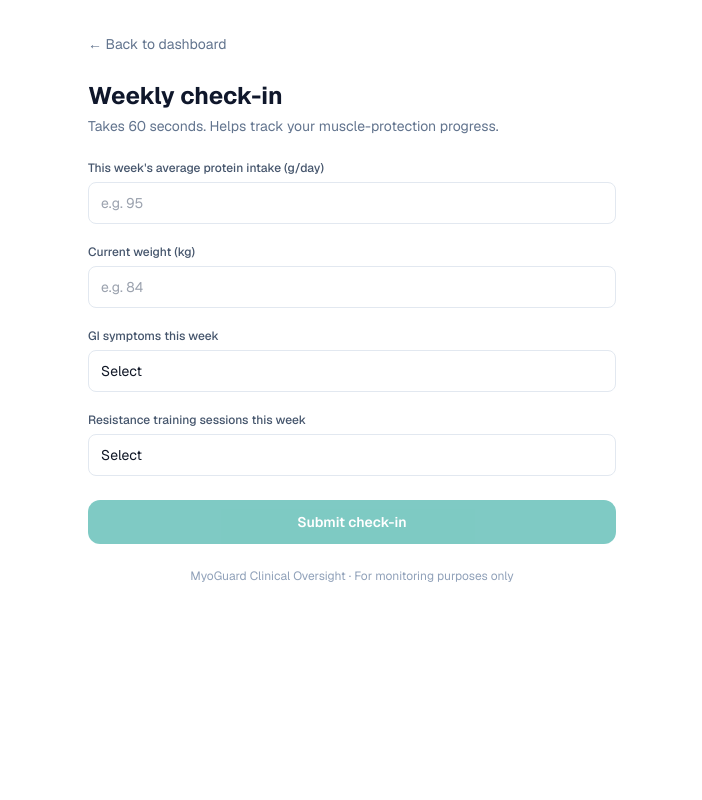
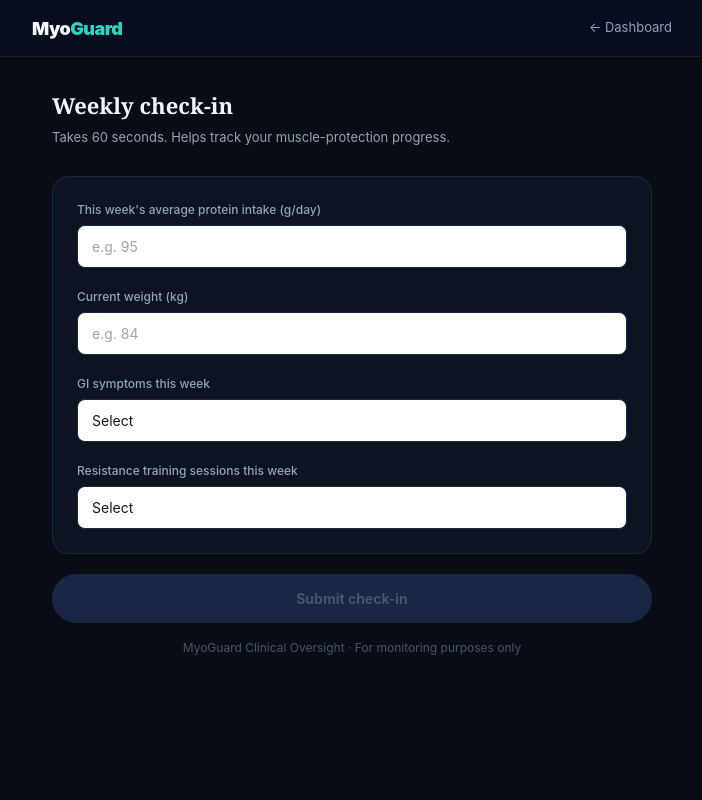
Before and after one commit to MyoGuardProtocol/myoguard-web, a Next.js app: page /dashboard/checkin in a window 1280 px wide. Shown: the top 800 px of the page, without its empty margins (288-990 px from the left). Built offline with nearby package versions, Linux system fonts and the light colour scheme.

Commit message:
feat: check-in page Midnight Silk reskin — logic unchanged

```diff
--- a/app/dashboard/checkin/page.tsx
+++ b/app/dashboard/checkin/page.tsx
@@ -13,47 +13,112 @@ export default function CheckinPage() {
     setSubmitted(true);
   }
 
+  const nav = (
+    <nav style={{
+      background: "#060D1E",
+      borderBottom: "1px solid rgba(255,255,255,0.07)",
+      position: "sticky", top: 0, zIndex: 50,
+      padding: "0 20px",
+    }}>
+      <div style={{ maxWidth: "640px", margin: "0 auto",
+        display: "flex", alignItems: "center",
+        justifyContent: "space-between", height: "56px" }}>
+        <a href="/dashboard" style={{ textDecoration: "none",
+          fontSize: "18px", fontWeight: "900",
+          letterSpacing: "-0.03em", color: "#F8FAFC" }}>
+          Myo<span style={{ color: "#2DD4BF" }}>Guard</span>
+        </a>
+        <a href="/dashboard" style={{ fontSize: "13px",
+          color: "#94A3B8", textDecoration: "none" }}>
+          ← Dashboard
+        </a>
+      </div>
+    </nav>
+  );
+
   if (submitted) {
     return (
-      <div className="min-h-screen bg-white flex items-center justify-center px-6">
-        <div className="max-w-md w-full text-center flex flex-col gap-4">
-          <div className="w-12 h-12 rounded-full bg-teal-100 flex items-center justify-center mx-auto">
-            <svg className="w-6 h-6 text-teal-600" fill="none" viewBox="0 0 24 24" stroke="currentColor" strokeWidth={2}>
-              <path strokeLinecap="round" strokeLinejoin="round" d="M9 12l2 2 4-4m6 2a9 9 0 11-18 0 9 9 0 0118 0z" />
+      <main style={{ background: "#080C14", minHeight: "100vh",
+        fontFamily: "-apple-system, BlinkMacSystemFont, 'Segoe UI', sans-serif" }}>
+        {nav}
+        <div style={{ display: "flex", alignItems: "center",
+          justifyContent: "center", padding: "80px 20px" }}>
+          <div style={{ background: "#0D1421", border: "1px solid #1A2744",
+            borderRadius: "16px", padding: "40px 32px",
+            maxWidth: "400px", width: "100%",
+            textAlign: "center", display: "flex",
+            flexDirection: "column", gap: "16px" }}>
+            <div style={{
+              width: "48px", height: "48px", borderRadius: "50%",
+              background: "rgba(45,212,191,0.12)",
+              border: "1px solid rgba(45,212,191,0.3)",
+              display: "flex", alignItems: "center",
+              justifyContent: "center", margin: "0 auto",
+            }}>
+              <svg width="24" height="24" viewBox="0 0 24 24"
+                fill="none" stroke="#2DD4BF" strokeWidth={2}>
+                <path strokeLinecap="round" strokeLinejoin="round"
+                  d="M9 12l2 2 4-4m6 2a9 9 0 11-18 0 9 9 0 0118 0z" />
               </svg>
             </div>
-          <h2 className="text-lg font-semibold text-slate-900">Check-in recorded</h2>
-          <p className="text-sm text-slate-500">
+            <h2 style={{ fontFamily: "Georgia, serif", fontSize: "18px",
+              fontWeight: "600", color: "#F1F5F9", margin: 0 }}>
+              Check-in recorded
+            </h2>
+            <p style={{ fontSize: "13px", color: "#94A3B8",
+              lineHeight: "1.6", margin: 0 }}>
               Your weekly data has been saved. Keep up the consistency — it compounds.
             </p>
-          <a
-            href="/dashboard"
-            className="bg-teal-600 text-white px-6 py-3 rounded-xl text-sm font-medium hover:bg-teal-700 transition-colors"
-          >
+            <a href="/dashboard" style={{
+              display: "inline-block", background: "#2DD4BF",
+              color: "#080C14", padding: "12px 28px",
+              borderRadius: "99px", fontSize: "13px",
+              fontWeight: "700", textDecoration: "none",
+            }}>
               Back to dashboard
             </a>
           </div>
         </div>
+      </main>
     );
   }
 
+  const isDisabled = !protein || !weight || !exercise;
+
   return (
-    <div className="min-h-screen bg-white px-6 py-8 max-w-xl mx-auto flex flex-col gap-6">
-      <div>
-        <a href="/dashboard" className="text-sm text-slate-500 hover:text-slate-700">
-          ← Back to dashboard
-        </a>
-      </div>
-      <div>
-        <h1 className="text-2xl font-bold text-slate-900">Weekly check-in</h1>
-        <p className="text-sm text-slate-500 mt-1">
+    <main style={{ background: "#080C14", minHeight: "100vh",
+      fontFamily: "-apple-system, BlinkMacSystemFont, 'Segoe UI', sans-serif" }}>
+      <style>{`
+        .myg-input::placeholder { color: #475569; }
+        .myg-input:focus { outline: none; border-color: #2DD4BF !important; }
+        .myg-select:focus { outline: none; border-color: #2DD4BF !important; }
+        .myg-select option { background: #0D1421; color: #F1F5F9; }
+      `}</style>
+
+      {nav}
+
+      <div style={{ maxWidth: "640px", margin: "0 auto", padding: "32px 20px 48px" }}>
+
+        {/* Heading */}
+        <div style={{ marginBottom: "28px" }}>
+          <h1 style={{ fontFamily: "Georgia, serif", fontSize: "22px",
+            fontWeight: "600", color: "#F1F5F9", marginBottom: "6px" }}>
+            Weekly check-in
+          </h1>
+          <p style={{ fontSize: "13px", color: "#94A3B8" }}>
             Takes 60 seconds. Helps track your muscle-protection progress.
           </p>
         </div>
 
-      <div className="flex flex-col gap-5">
-        <label className="flex flex-col gap-1.5">
-          <span className="text-xs font-medium text-slate-600">
+        {/* Form card */}
+        <div style={{ background: "#0D1421", border: "1px solid #1A2744",
+          borderRadius: "16px", padding: "24px",
+          display: "flex", flexDirection: "column", gap: "20px",
+          marginBottom: "20px" }}>
+
+          {/* Protein */}
+          <label style={{ display: "flex", flexDirection: "column", gap: "6px" }}>
+            <span style={{ fontSize: "12px", fontWeight: "500", color: "#94A3B8" }}>
               This week&apos;s average protein intake (g/day)
             </span>
             <input
@@ -61,27 +126,43 @@ export default function CheckinPage() {
               placeholder="e.g. 95"
               value={protein}
               onChange={e => setProtein(e.target.value)}
-            className="border border-slate-200 rounded-lg px-3 py-2.5 text-sm text-slate-900 focus:outline-none focus:ring-2 focus:ring-teal-500"
+              className="myg-input"
+              style={{ background: "#0D1421", border: "1px solid #1A2744",
+                color: "#F1F5F9", borderRadius: "8px",
+                padding: "10px 14px", fontSize: "14px" }}
             />
           </label>
 
-        <label className="flex flex-col gap-1.5">
-          <span className="text-xs font-medium text-slate-600">Current weight (kg)</span>
+          {/* Weight */}
+          <label style={{ display: "flex", flexDirection: "column", gap: "6px" }}>
+            <span style={{ fontSize: "12px", fontWeight: "500", color: "#94A3B8" }}>
+              Current weight (kg)
+            </span>
             <input
               type="number"
               placeholder="e.g. 84"
               value={weight}
               onChange={e => setWeight(e.target.value)}
-            className="border border-slate-200 rounded-lg px-3 py-2.5 text-sm text-slate-900 focus:outline-none focus:ring-2 focus:ring-teal-500"
+              className="myg-input"
+              style={{ background: "#0D1421", border: "1px solid #1A2744",
+                color: "#F1F5F9", borderRadius: "8px",
+                padding: "10px 14px", fontSize: "14px" }}
             />
           </label>
 
-        <label className="flex flex-col gap-1.5">
-          <span className="text-xs font-medium text-slate-600">GI symptoms this week</span>
+          {/* GI symptoms */}
+          <label style={{ display: "flex", flexDirection: "column", gap: "6px" }}>
+            <span style={{ fontSize: "12px", fontWeight: "500", color: "#94A3B8" }}>
+              GI symptoms this week
+            </span>
             <select
               value={gi}
               onChange={e => setGi(e.target.value)}
-            className="border border-slate-200 rounded-lg px-3 py-2.5 text-sm text-slate-900 focus:outline-none focus:ring-2 focus:ring-teal-500 bg-white"
+              className="myg-select"
+              style={{ background: "#0D1421", border: "1px solid #1A2744",
+                color: gi ? "#F1F5F9" : "#475569",
+                borderRadius: "8px", padding: "10px 14px",
+                fontSize: "14px", cursor: "pointer" }}
             >
               <option value="">Select</option>
               <option>None</option>
@@ -91,14 +172,19 @@ export default function CheckinPage() {
             </select>
           </label>
 
-        <label className="flex flex-col gap-1.5">
-          <span className="text-xs font-medium text-slate-600">
+          {/* Exercise */}
+          <label style={{ display: "flex", flexDirection: "column", gap: "6px" }}>
+            <span style={{ fontSize: "12px", fontWeight: "500", color: "#94A3B8" }}>
               Resistance training sessions this week
             </span>
             <select
               value={exercise}
               onChange={e => setExercise(e.target.value)}
-            className="border border-slate-200 rounded-lg px-3 py-2.5 text-sm text-slate-900 focus:outline-none focus:ring-2 focus:ring-teal-500 bg-white"
+              className="myg-select"
+              style={{ background: "#0D1421", border: "1px solid #1A2744",
+                color: exercise ? "#F1F5F9" : "#475569",
+                borderRadius: "8px", padding: "10px 14px",
+                fontSize: "14px", cursor: "pointer" }}
             >
               <option value="">Select</option>
               <option>0 sessions</option>
@@ -108,19 +194,32 @@ export default function CheckinPage() {
               <option>4+ sessions</option>
             </select>
           </label>
+
         </div>
 
+        {/* Submit button */}
         <button
           onClick={handleSubmit}
-        disabled={!protein || !weight || !exercise}
-        className="w-full bg-teal-600 text-white py-3 rounded-xl text-sm font-semibold hover:bg-teal-700 active:scale-95 transition-all disabled:opacity-50 disabled:cursor-not-allowed"
+          disabled={isDisabled}
+          style={{
+            width: "100%",
+            background: isDisabled ? "#1A2744" : "#2DD4BF",
+            color: isDisabled ? "#475569" : "#080C14",
+            padding: "14px", borderRadius: "99px",
+            fontSize: "14px", fontWeight: "700",
+            border: "none", cursor: isDisabled ? "not-allowed" : "pointer",
+            transition: "background 0.15s",
+          }}
         >
           Submit check-in
         </button>
 
-      <p className="text-xs text-slate-400 text-center">
+        <p style={{ fontSize: "12px", color: "#475569",
+          textAlign: "center", marginTop: "16px" }}>
           MyoGuard Clinical Oversight · For monitoring purposes only
         </p>
+
       </div>
+    </main>
   );
 }
```
Lines whose indentation alone changed are shown as unchanged.
